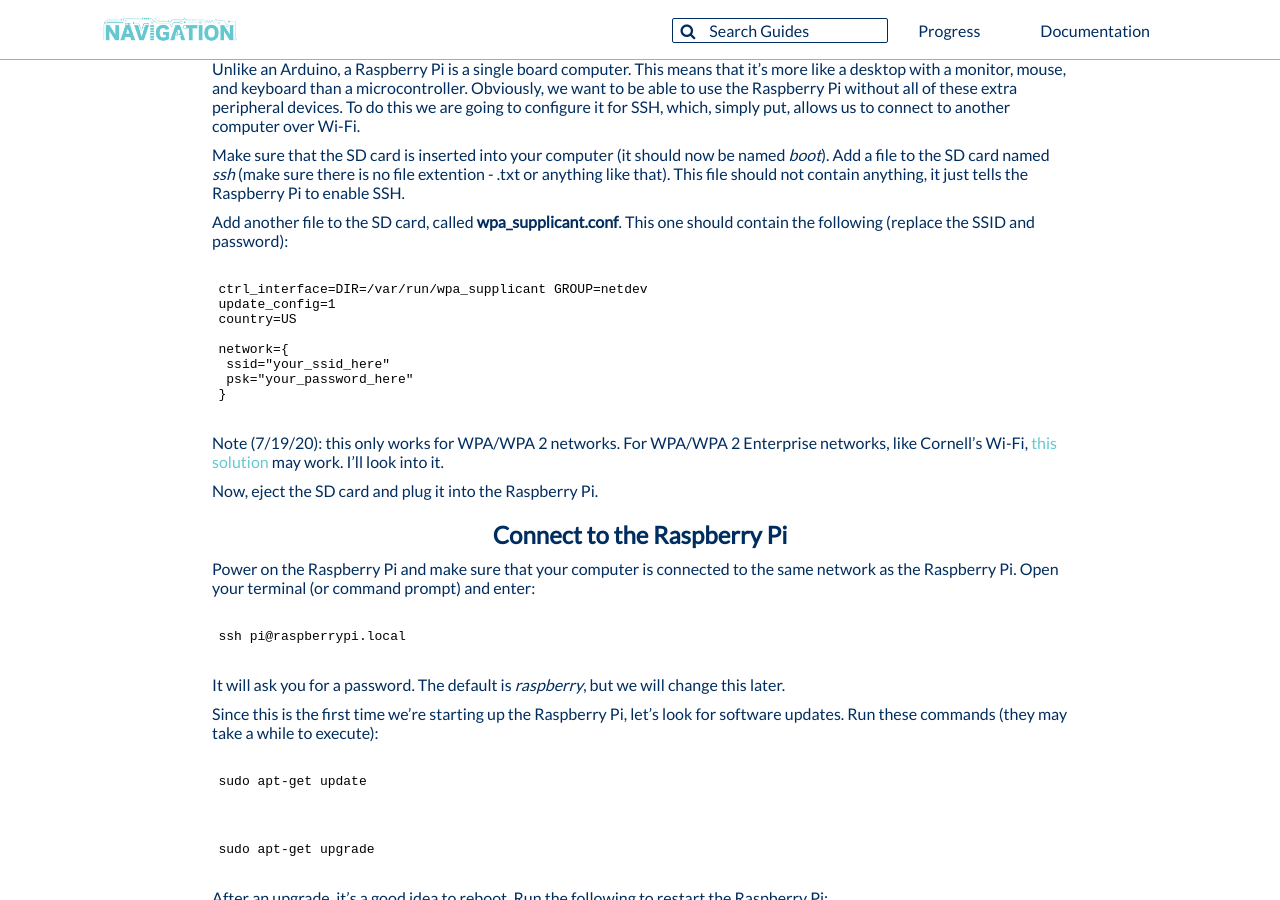
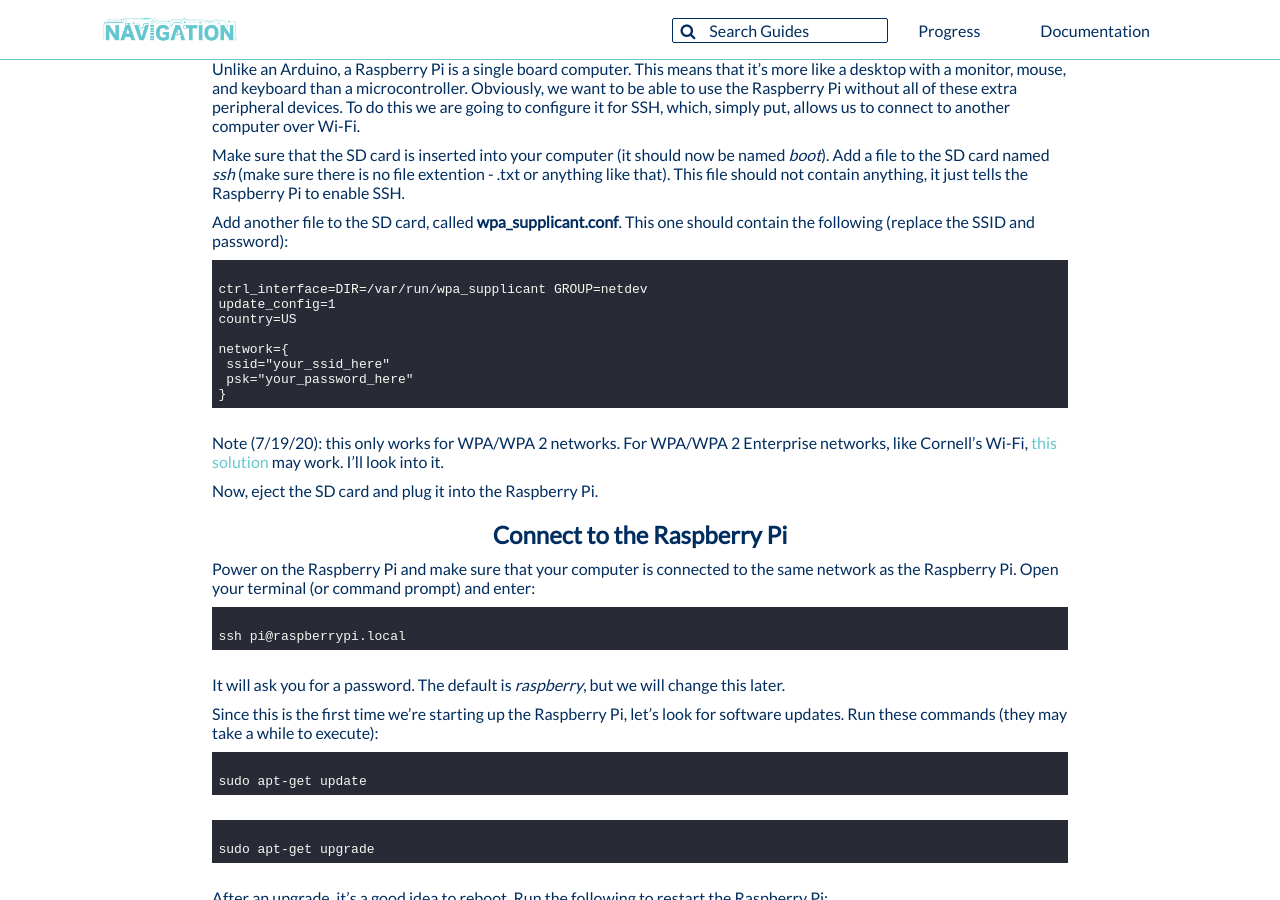
Before and after one commit to CUSail-Navigation/intrasite, a Jekyll site: the page built from _posts/2020-07-19-headless.md, in a window 1280 px wide and 900 px high, scrolled down 311 px. Built offline with Jekyll 4.4.1, drawn with Linux system fonts in a browser that asks for light colours.

Commit message:
dark mode

```diff
--- a/_posts/2020-07-19-headless.md
+++ b/_posts/2020-07-19-headless.md
@@ -6,7 +6,7 @@ logo: vnc_logo.png
 title: Raspberry Pi Headless Setup
 ---
 
-<link rel="stylesheet" href="{{site.baseurl}}/css/code_styles/googlecode.css">
+<link rel="stylesheet" href="{{site.baseurl}}/css/code_styles/dracula.css">
 <script src="{{site.baseurl}}/js/highlight.pack.js"></script>
 <script>hljs.initHighlightingOnLoad();</script>
 
```
